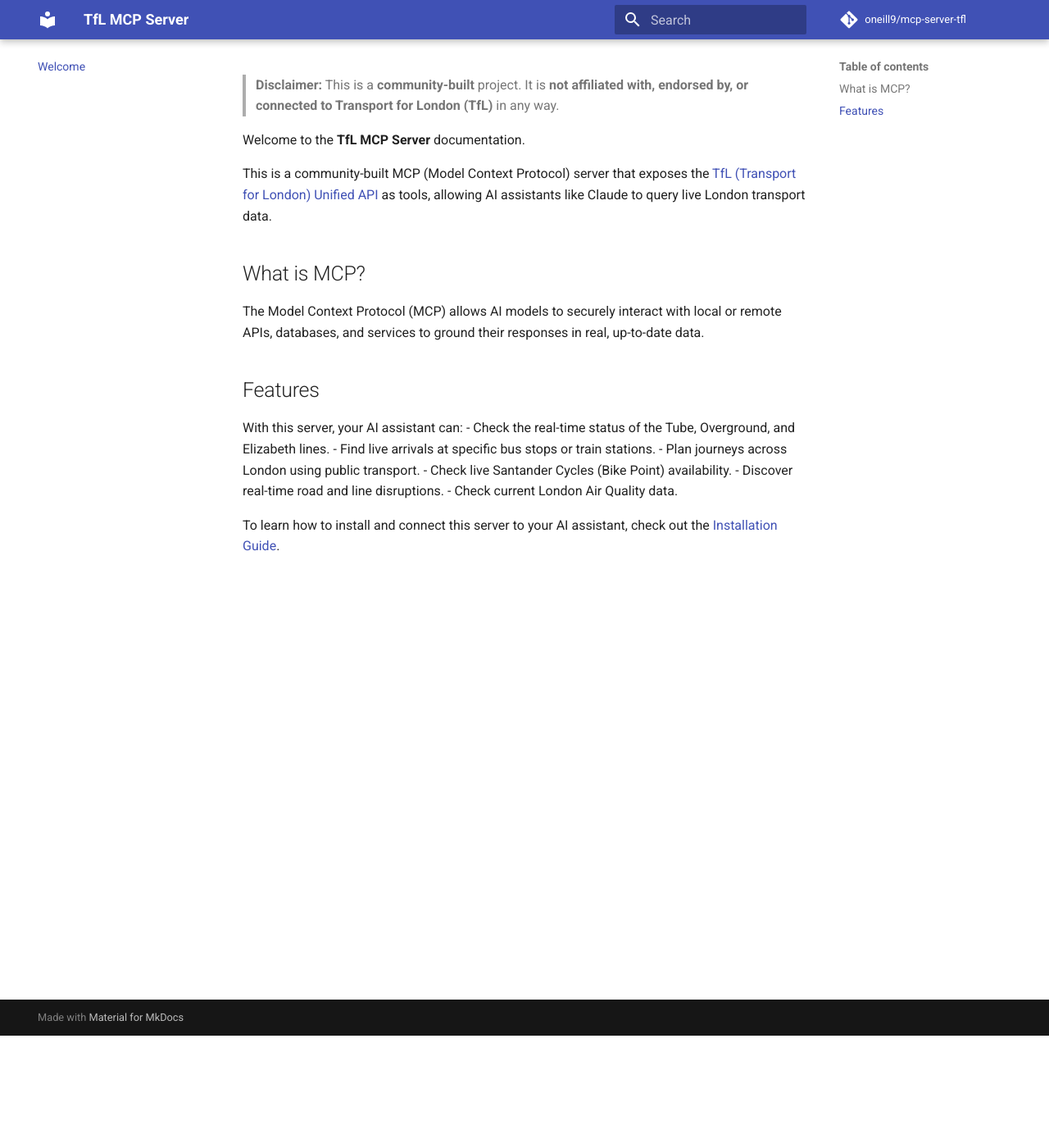
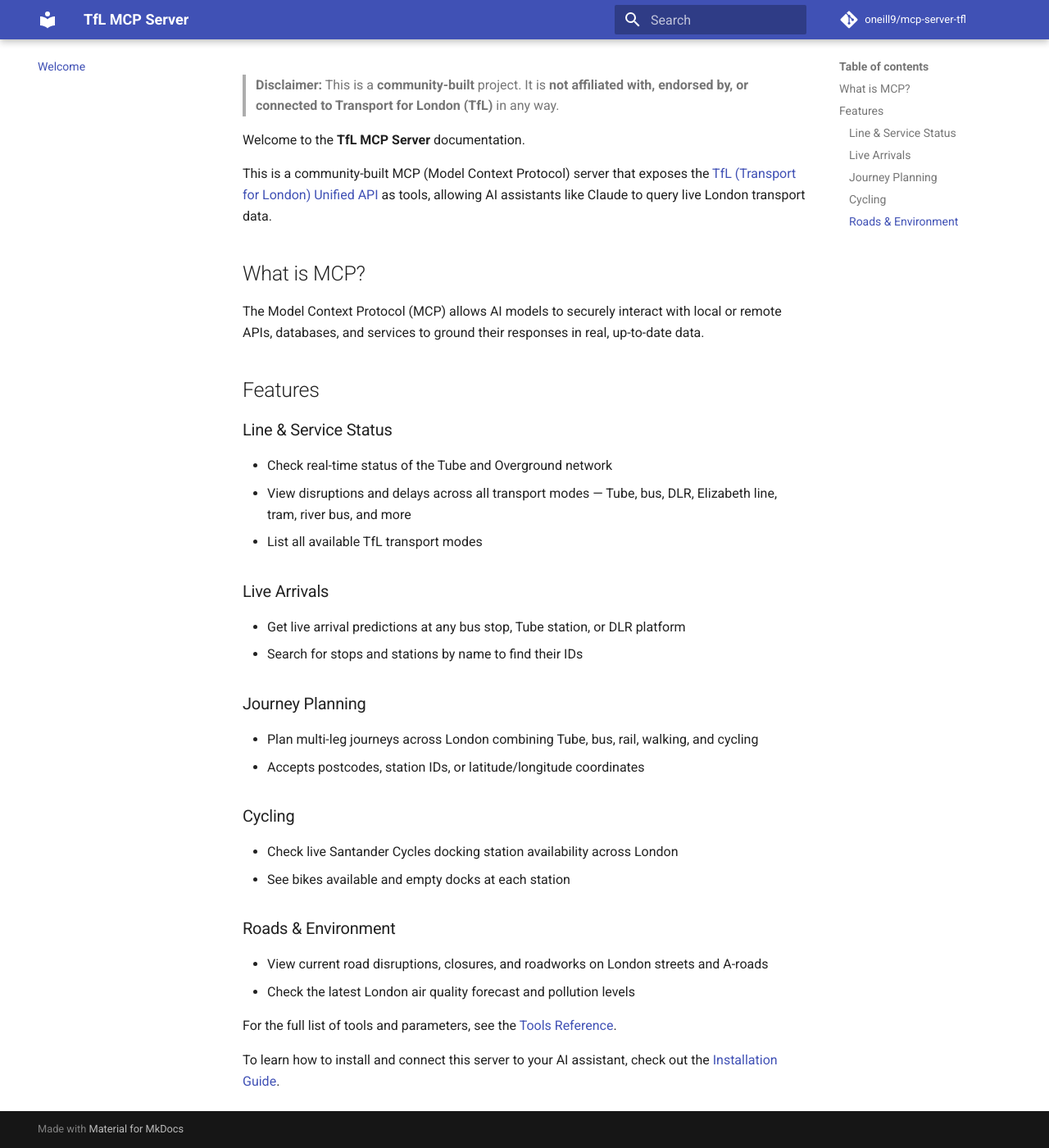
Before and after one commit to oneill9/mcp-server-tfl, an MkDocs documentation site: the page built from docs/index.md, in a window 1280 px wide and 1400 px high, scrolled down 137 px. Shown: the whole window at 82% size. Built offline with MkDocs 1.6.1 and Material for MkDocs 9.7.7, drawn with Linux system fonts in a browser that asks for light colours; comment, search, counter and statistics services are not loaded.

Commit message:
Improve docs features section and gitignore mcp-registry tokens
Co-Authored-By: Claude Opus 4.6 <noreply@anthropic.com>

```diff
--- a/docs/index.md
+++ b/docs/index.md
@@ -10,12 +10,33 @@ This is a community-built MCP (Model Context Protocol) server that exposes the [
 The Model Context Protocol (MCP) allows AI models to securely interact with local or remote APIs, databases, and services to ground their responses in real, up-to-date data.
 
 ## Features
-With this server, your AI assistant can:
-- Check the real-time status of the Tube, Overground, and Elizabeth lines.
-- Find live arrivals at specific bus stops or train stations.
-- Plan journeys across London using public transport.
-- Check live Santander Cycles (Bike Point) availability.
-- Discover real-time road and line disruptions.
-- Check current London Air Quality data.
+
+### Line & Service Status
+
+- Check real-time status of the Tube and Overground network
+- View disruptions and delays across all transport modes — Tube, bus, DLR, Elizabeth line, tram, river bus, and more
+- List all available TfL transport modes
+
+### Live Arrivals
+
+- Get live arrival predictions at any bus stop, Tube station, or DLR platform
+- Search for stops and stations by name to find their IDs
+
+### Journey Planning
+
+- Plan multi-leg journeys across London combining Tube, bus, rail, walking, and cycling
+- Accepts postcodes, station IDs, or latitude/longitude coordinates
+
+### Cycling
+
+- Check live Santander Cycles docking station availability across London
+- See bikes available and empty docks at each station
+
+### Roads & Environment
+
+- View current road disruptions, closures, and roadworks on London streets and A-roads
+- Check the latest London air quality forecast and pollution levels
+
+For the full list of tools and parameters, see the [Tools Reference](tools.md).
 
 To learn how to install and connect this server to your AI assistant, check out the [Installation Guide](installation.md).
```
Also changed, not shown: 1 other file.
